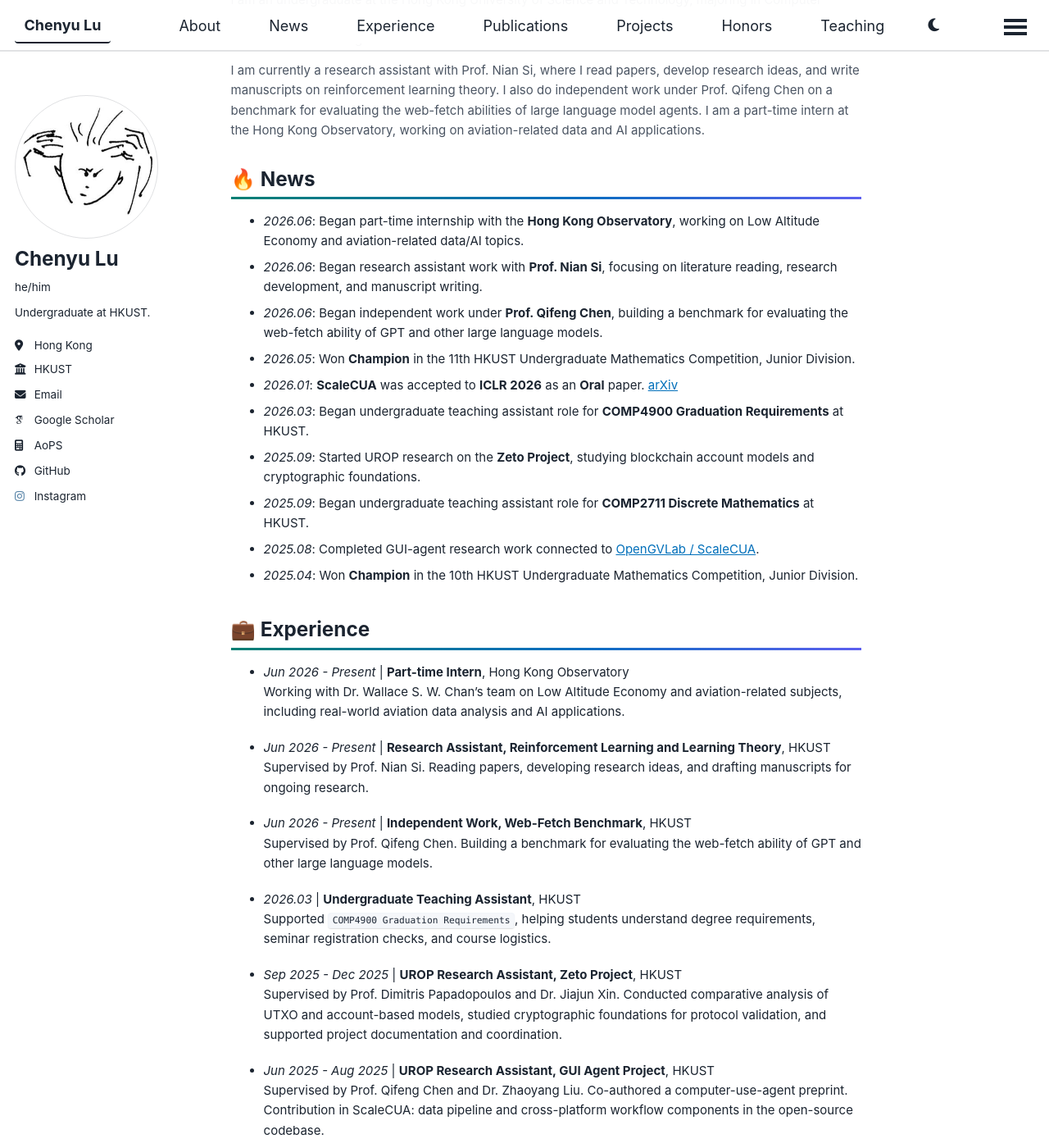
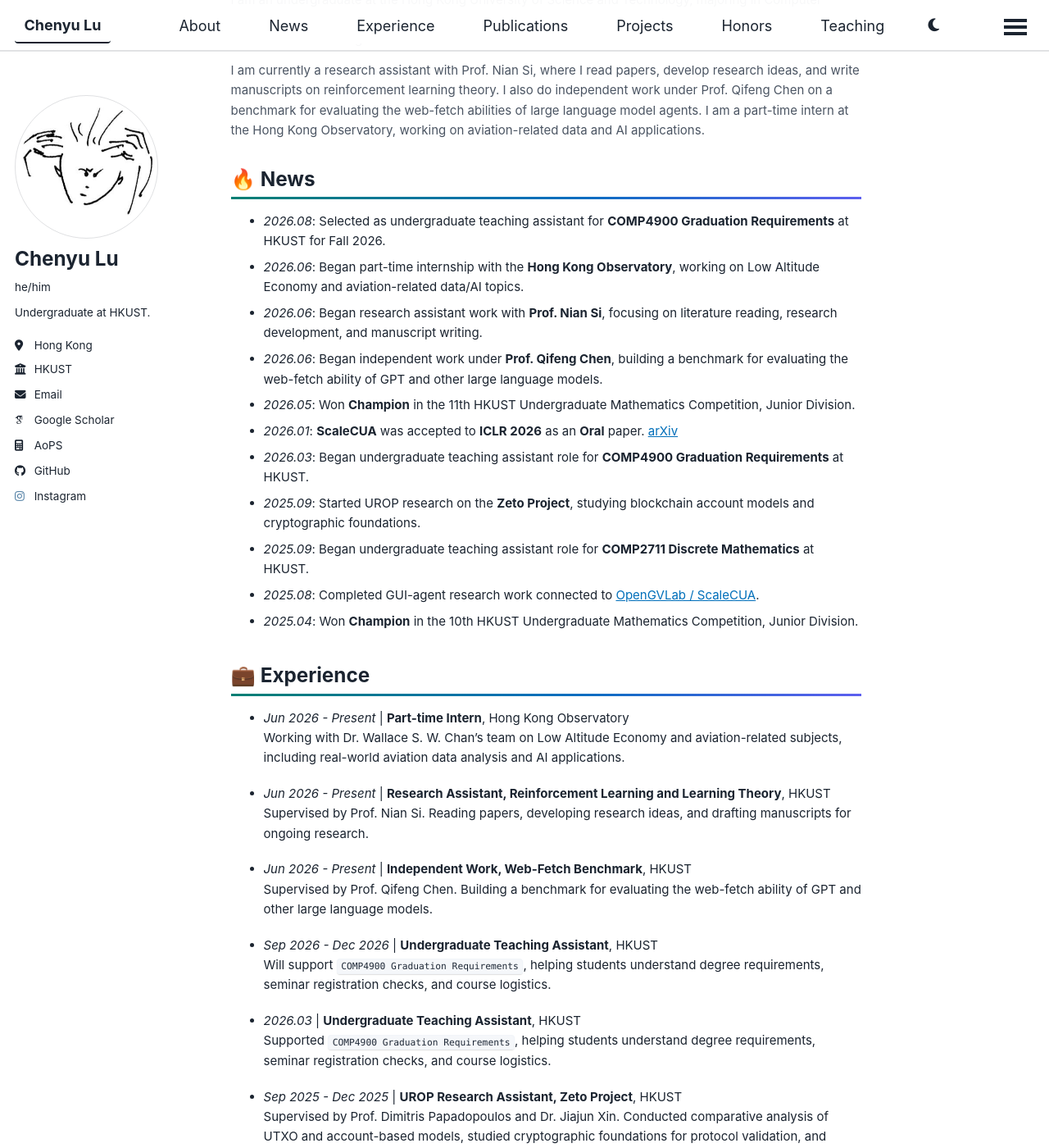
Before and after one commit to dylanluchenyu/dylanluchenyu.github.io, a Jekyll site: the page built from _pages/about.md, in a window 1280 px wide and 1400 px high, scrolled down 215 px. Shown: the whole window at 82% size. Built offline with Jekyll 4.4.1, drawn with Linux system fonts in a browser that asks for light colours; some web fonts are replaced; a script bundle is joined from its source files by our own code; library files that are not in the unit come from our copies; some of the changed text lies outside the part shown.

Commit message:
Add Fall 2026 COMP4900 UGTA

```diff
--- a/_includes/archive-single.html
+++ b/_includes/archive-single.html
@@ -39,7 +39,11 @@
     {% endif %}
 
         {% if post.collection == 'teaching' %}
-          <p> {{ post.type }}, <i>{{ post.venue }}</i>, {{ post.date | default: "1900-01-01" | date: "%Y.%m" }} </p>
+          {% if post.period %}
+            <p> {{ post.type }}, <i>{{ post.venue }}</i>, {{ post.period }} </p>
+          {% else %}
+            <p> {{ post.type }}, <i>{{ post.venue }}</i>, {{ post.date | default: "1900-01-01" | date: "%Y.%m" }} </p>
+          {% endif %}
         {% elsif post.collection == 'publications' %}
           <p>Published in <i>{{ post.venue }}</i>, {{ post.date | default: "1900-01-01" | date: "%Y" }} </p>
         {% elsif post.date %}
--- a/_layouts/single.html
+++ b/_layouts/single.html
@@ -35,7 +35,11 @@ layout: default
         {% endif %}
 
         {% if page.collection == 'teaching' %}
-          <p> {{ page.type }}, <i>{{ page.venue }}</i>, {{ page.date | default: "1900-01-01" | date: "%Y.%m" }} </p>
+          {% if page.period %}
+            <p> {{ page.type }}, <i>{{ page.venue }}</i>, {{ page.period }} </p>
+          {% else %}
+            <p> {{ page.type }}, <i>{{ page.venue }}</i>, {{ page.date | default: "1900-01-01" | date: "%Y.%m" }} </p>
+          {% endif %}
         {% elsif page.venue and page.date %}
           <p>Published in <i>{{ page.venue }}</i>, {{ page.date | default: "1900-01-01" | date: "%Y" }} </p>
         {% elsif page.date %}
--- a/_pages/about.md
+++ b/_pages/about.md
@@ -20,6 +20,7 @@ classes: wide
 
 # 🔥 News
 
+- *2026.08*: Selected as undergraduate teaching assistant for **COMP4900 Graduation Requirements** at HKUST for Fall 2026.
 - *2026.06*: Began part-time internship with the **Hong Kong Observatory**, working on Low Altitude Economy and aviation-related data/AI topics.
 - *2026.06*: Began research assistant work with **Prof. Nian Si**, focusing on literature reading, research development, and manuscript writing.
 - *2026.06*: Began independent work under **Prof. Qifeng Chen**, building a benchmark for evaluating the web-fetch ability of GPT and other large language models.
@@ -43,6 +44,9 @@ classes: wide
 
 - *Jun 2026 - Present* \| **Independent Work, Web-Fetch Benchmark**, HKUST<br>
   Supervised by Prof. Qifeng Chen. Building a benchmark for evaluating the web-fetch ability of GPT and other large language models.
+
+- *Sep 2026 - Dec 2026* \| **Undergraduate Teaching Assistant**, HKUST<br>
+  Will support `COMP4900 Graduation Requirements`, helping students understand degree requirements, seminar registration checks, and course logistics.
 
 - *2026.03* \| **Undergraduate Teaching Assistant**, HKUST<br>
   Supported `COMP4900 Graduation Requirements`, helping students understand degree requirements, seminar registration checks, and course logistics.
@@ -134,8 +138,9 @@ classes: wide
 
 # 🎓 Teaching
 
+- **Teaching Assistant**, `COMP4900 Graduation Requirements`, HKUST, Sep 2026 - Dec 2026.
+- **Teaching Assistant**, `COMP4900 Graduation Requirements`, HKUST, Spring 2026.
 - **Teaching Assistant**, `COMP2711 Discrete Mathematics`, HKUST, Fall 2025.
-- **Teaching Assistant**, `COMP4900 Graduation Requirements`, HKUST, Spring, 2026.
 
 <span class="anchor" id="snapshot"></span>
 
```
Also changed, not shown: _data/cv.json (+12 -4 lines), _pages/cv.md (+7 -3 lines), _teaching/2026-fall-comp4900.md (added, +13 -0 lines), _teaching/2026-spring-comp4900.md (+3 -2 lines), 2 other files.
